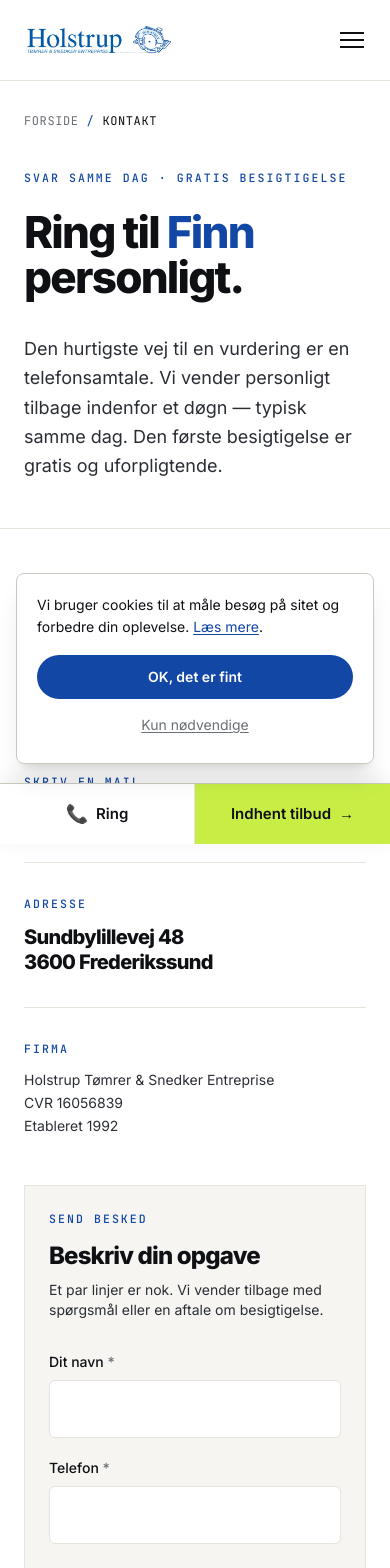
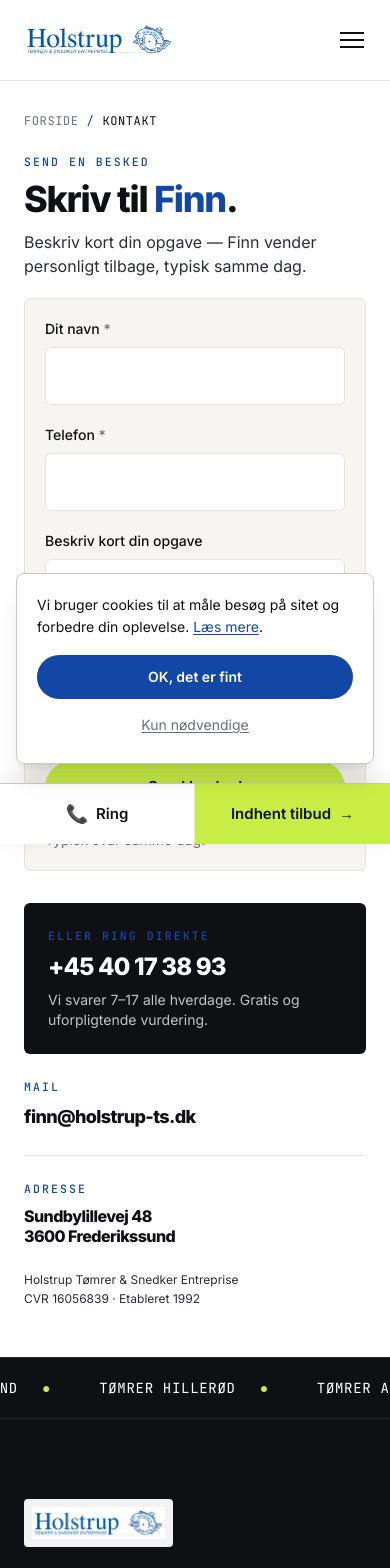
Before and after one commit to Kolter599/holstrup-ts, a Next.js app: page /kontakt in a window 390 px wide. Shown: the top 1568 px of the page. Built offline with nearby package versions, Linux system fonts and the light colour scheme.

Commit message:
fix: form-first /kontakt layout — form dominant, phone CTA + meta below it

```diff
--- a/app/kontakt/page.tsx
+++ b/app/kontakt/page.tsx
@@ -14,65 +14,68 @@
     <>
       <Breadcrumbs items={[{ name: "Forside", href: "/" }, { name: "Kontakt" }]} />
 
-      {/* HERO */}
-      <section className="pt-10 pb-12 md:pt-16 md:pb-20 border-b border-[color:var(--color-line)]">
-        <div className="mx-auto max-w-7xl px-6 md:px-10 grid md:grid-cols-12 gap-8 md:gap-16 items-end">
-          <div className="md:col-span-8">
-            <div className="eyebrow-accent mb-6">SVAR SAMME DAG · GRATIS BESIGTIGELSE</div>
-            <h1 className="display-xl">
-              Ring til <span style={{ color: "var(--color-blue)" }}>Finn</span> personligt.
-            </h1>
+      {/* FORM-FIRST — minimal hero + form is the dominant element on both mobile and desktop */}
+      <section className="pt-6 pb-12 md:pt-10 md:pb-16">
+        <div className="mx-auto max-w-7xl px-6 md:px-10 grid md:grid-cols-12 gap-8 md:gap-12">
+          {/* Form takes the lion's share on desktop, full width on mobile, always on top */}
+          <div className="md:col-span-8 md:order-1">
+            <div className="mb-5 md:mb-7">
+              <div className="eyebrow-accent mb-3">Send en besked</div>
+              <h1 className="display-lg leading-tight">
+                Skriv til <span style={{ color: "var(--color-blue)" }}>Finn</span>.
+              </h1>
+              <p className="mt-3 text-[color:var(--color-ink-soft)] text-base md:text-lg">
+                Beskriv kort din opgave — Finn vender personligt tilbage, typisk samme dag.
+              </p>
+            </div>
+
+            <div className="bg-[color:var(--color-surface)] p-5 md:p-8 border border-[color:var(--color-line)] rounded-md">
+              <ContactForm />
+            </div>
           </div>
-          <p className="md:col-span-4 text-lg text-[color:var(--color-ink-soft)] leading-relaxed">
-            Den hurtigste vej til en vurdering er en telefonsamtale. Vi vender personligt tilbage indenfor et døgn — typisk samme dag. Den første besigtigelse er gratis og uforpligtende.
-          </p>
-        </div>
-      </section>
 
-      {/* RING + SKRIV */}
-      <section className="py-16 md:py-24">
-        <div className="mx-auto max-w-7xl px-6 md:px-10 grid md:grid-cols-12 gap-12 md:gap-20">
-          <aside className="md:col-span-5 space-y-8">
+          {/* Sidebar: phone first (also makes a big tap-to-call on mobile via order-2 below form) */}
+          <aside className="md:col-span-4 md:order-2 grid gap-6 md:gap-8 content-start">
+            <a
+              href={`tel:${SITE.phone}`}
+              className="block bg-[color:var(--color-ink)] text-white p-6 md:p-7 rounded-md hover:opacity-95 transition-opacity"
+            >
+              <div className="eyebrow-accent text-white/70 mb-2">Eller ring direkte</div>
+              <div className="font-display text-2xl md:text-3xl font-extrabold leading-tight">
+                {SITE.phoneDisplay}
+              </div>
+              <p className="mt-2 text-white/75 text-sm">
+                Vi svarer 7–17 alle hverdage. Gratis og uforpligtende vurdering.
+              </p>
+            </a>
+
             <div>
-              <div className="eyebrow-accent mb-3">Ring direkte</div>
-              <a href={`tel:${SITE.phone}`} className="block font-display text-3xl md:text-4xl font-extrabold text-[color:var(--color-ink)] hover:text-[color:var(--color-blue)] transition-colors leading-tight">
-                {SITE.phoneDisplay}
-              </a>
-              <p className="mt-2 text-[color:var(--color-ink-soft)] text-sm">Vi svarer 7-17 alle hverdage. Beskeder uden for åbningstid besvares næste morgen.</p>
-            </div>
-            <div className="hairline" />
-            <div>
-              <div className="eyebrow-accent mb-3">Skriv en mail</div>
-              <a href={`mailto:${SITE.email}`} className="font-display text-xl md:text-2xl font-bold text-[color:var(--color-ink)] hover:text-[color:var(--color-blue)] break-all transition-colors">
+              <div className="eyebrow-accent mb-2">Mail</div>
+              <a
+                href={`mailto:${SITE.email}`}
+                className="font-display text-lg font-bold text-[color:var(--color-ink)] hover:text-[color:var(--color-blue)] break-all transition-colors"
+              >
                 {SITE.email}
               </a>
             </div>
+
             <div className="hairline" />
+
             <div>
-              <div className="eyebrow-accent mb-3">Adresse</div>
-              <div className="font-display text-xl font-bold text-[color:var(--color-ink)] leading-tight">
-                {SITE.address.street}<br />
+              <div className="eyebrow-accent mb-2">Adresse</div>
+              <div className="font-display text-base font-bold text-[color:var(--color-ink)] leading-tight">
+                {SITE.address.street}
+                <br />
                 {SITE.address.postal} {SITE.address.city}
               </div>
             </div>
-            <div className="hairline" />
-            <div>
-              <div className="eyebrow-accent mb-3">Firma</div>
-              <div className="text-[color:var(--color-ink-soft)] text-sm leading-relaxed">
-                {SITE.fullName}<br />
-                CVR {SITE.cvr}<br />
-                Etableret {SITE.foundedYear}
-              </div>
+
+            <div className="text-[color:var(--color-ink-soft)] text-xs leading-relaxed">
+              {SITE.fullName}
+              <br />
+              CVR {SITE.cvr} · Etableret {SITE.foundedYear}
             </div>
           </aside>
-          <div className="md:col-span-7">
-            <div className="bg-[color:var(--color-surface)] p-6 md:p-10 border border-[color:var(--color-line)]">
-              <div className="eyebrow-accent mb-3">Send besked</div>
-              <h2 className="font-display font-bold text-2xl md:text-3xl mb-2">Beskriv din opgave</h2>
-              <p className="text-[color:var(--color-ink-soft)] text-sm mb-8">Et par linjer er nok. Vi vender tilbage med spørgsmål eller en aftale om besigtigelse.</p>
-              <ContactForm />
-            </div>
-          </div>
         </div>
       </section>
     </>
```
Also changed, not shown: 1 other file (tests, documents, lock files or other folders).
